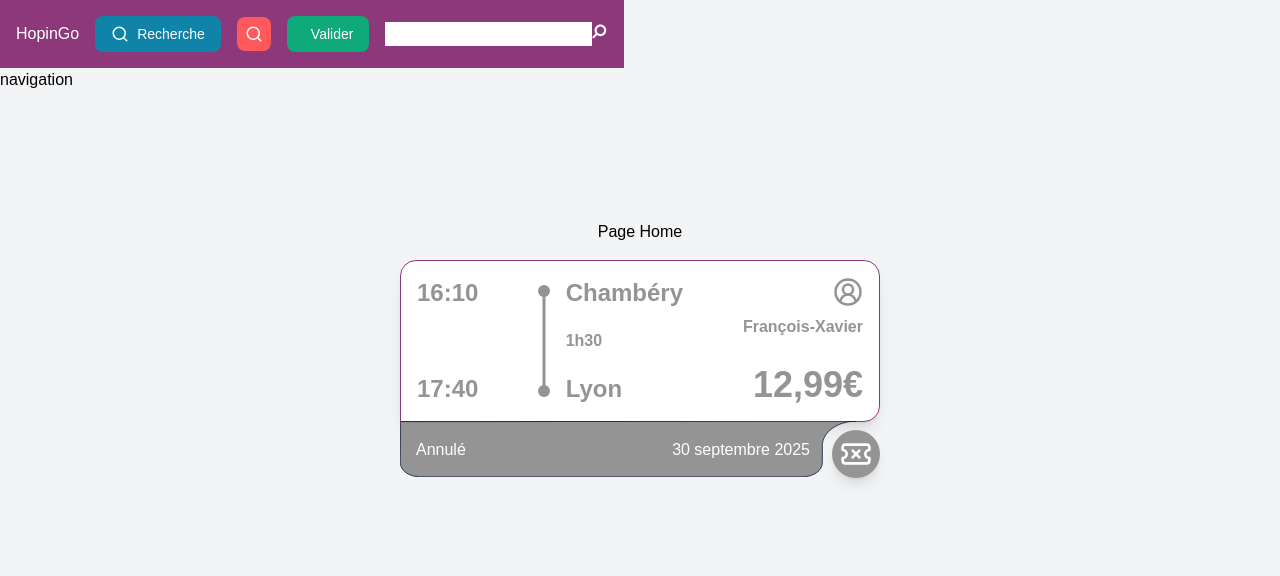
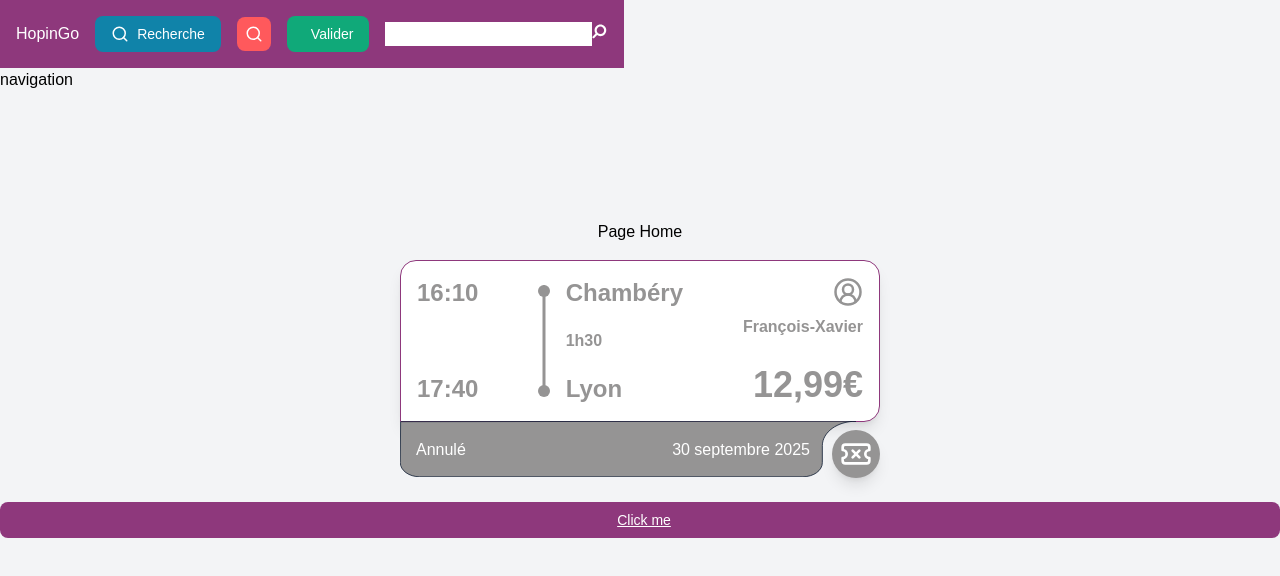
Before and after one commit to WildCodeSchool/2409-wns-rouge-hopin-go, a React app in the folder frontend/: page / in a window 1280 px wide. Shown: the top 576 px of the page. Built offline with nearby package versions, Linux system fonts and the light colour scheme; no server answers; the HTML template or start-up script is replaced by a standard one.

Commit message:
Added link handling in the Button component and updated the home page with a clickable button.

```diff
--- a/frontend/src/components/Button.tsx
+++ b/frontend/src/components/Button.tsx
@@ -1,4 +1,5 @@
 import React from "react";
+import { NavLink } from "react-router-dom";
 import { VariantType } from "../types/variantTypes";
 
 type ButtonProps = {
@@ -14,6 +15,8 @@ type ButtonProps = {
   isDisabled?: boolean;
   isHoverBgColor?: boolean;
   onClick?: () => void;
+  isLink?: boolean;
+  to?: string;
 };
 
 const Button: React.FC<ButtonProps> = ({
@@ -29,6 +32,8 @@ const Button: React.FC<ButtonProps> = ({
   isDisabled = false,
   isHoverBgColor = false,
   onClick,
+  isLink = false,
+  to = "/",
 }) => {
   const baseClass = isFlexCol ? "button-col" : "button-flex";
   const variantClass = `button-${variant}`;
@@ -60,27 +65,49 @@ const Button: React.FC<ButtonProps> = ({
   }
 
   const isDisabledClass = isDisabled ? "" : "cursor-pointer";
+  const iconClass = iconRotate
+    ? "rotate-0 group-hover:-rotate-12 transition-200"
+    : "";
 
-  const iconClass = `${
-    iconRotate ? "rotate-0 group-hover:-rotate-12 transition-200" : ""
-  } `;
   const finalButtonClass =
     `group ${baseClass} ${hoverBgClass} ${variantClass} ${isDisabledClass} ${
       label ? "py-2 px-4" : "p-2"
     } ${className}`.trim();
 
+  const content = (
+    <>
+      <span className={iconClass}>
+        {Icon && <Icon size={iconSize} className={iconColor} />}
+      </span>
+      {label}
+    </>
+  );
+
+  if (isLink) {
+    return (
+      <NavLink
+        to={to}
+        className={({ isActive, isPending }) =>
+          `${finalButtonClass} ${
+            isPending ? "opacity-50" : isActive ? "underline" : ""
+          }`.trim()
+        }
+        aria-label={label || "link button"}
+      >
+        {content}
+      </NavLink>
+    );
+  }
+
   return (
     <button
-      aria-label={label || "icon button"}
-      disabled={isDisabled}
       type={type}
       onClick={onClick}
+      disabled={isDisabled}
       className={finalButtonClass}
+      aria-label={label || "icon button"}
     >
-      <span className={iconClass}>
-        {Icon && <Icon size={iconSize} className={`${iconColor}`} />}
-      </span>
-      {label}
+      {content}
     </button>
   );
 };
--- a/frontend/src/pages/Home.tsx
+++ b/frontend/src/pages/Home.tsx
@@ -1,11 +1,22 @@
+import Button from "../components/Button";
 import CardTemplate from "../components/CardTemplate";
 
 const Home = () => {
   return (
-    <div className="flex flex-col items-center justify-center">
-      Page Home
-      <CardTemplate variant="cancel" />
-    </div>
+    <>
+      <div className="flex flex-col items-center justify-center">
+        Page Home
+        <CardTemplate variant="cancel" />
+      </div>
+
+      <Button
+        label="Click me"
+        onClick={() => console.log("Button clicked")}
+        isLink
+        to="/"
+        isHoverBgColor
+      />
+    </>
   );
 };
 
```
